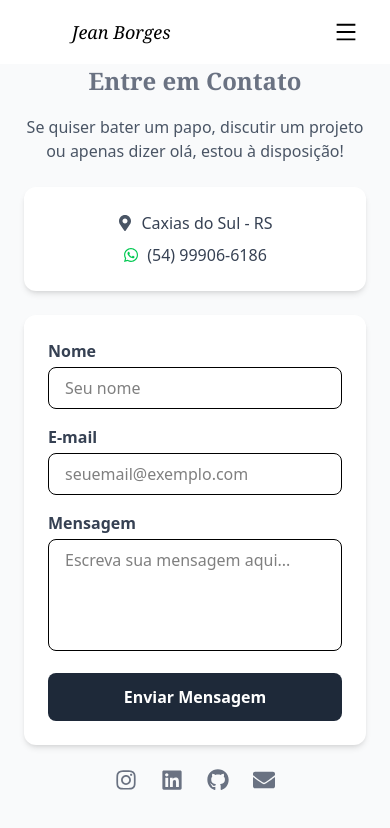
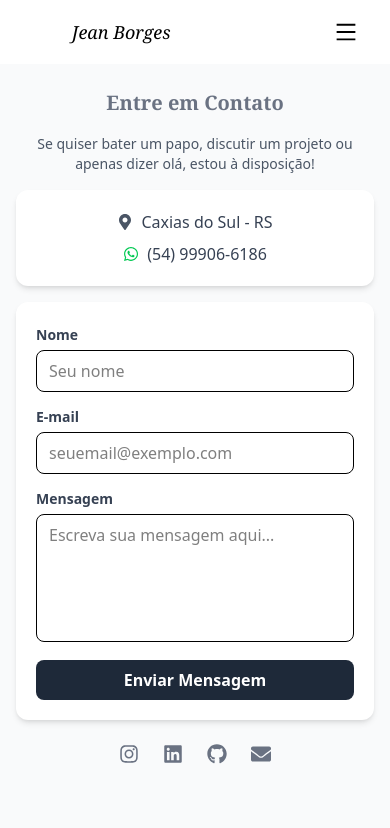
Before and after one commit to JeanDares/new-portifolio, a React (Vite) app: page /contact in a window 390 px wide. Shown: the top 828 px of the page. Built offline with nearby package versions, Linux system fonts and the light colour scheme.

Commit message:
fix- ajuste responsividade tela contato

```diff
--- a/src/pages/contact/Contact.tsx
+++ b/src/pages/contact/Contact.tsx
@@ -38,17 +38,17 @@ const Contact: React.FC = () => {
     };
 
     return (
-        <div className="flex flex-col items-center justify-center min-h-screen px-6 py-8 bg-gray-50">
-            <h1 className="text-4xl md:text-5xl font-bold font-serif text-gray-800 leading-tight text-center mb-4">
-                <span className="text-2xl md:text-3xl text-gray-500">Entre em Contato</span>
+        <div className="flex flex-col items-center justify-center min-h-screen px-4 sm:px-8 md:px-12 py-6 bg-gray-50">
+            <h1 className="text-3xl md:text-5xl font-bold font-serif text-gray-800 leading-tight text-center mb-4">
+                <span className="text-xl md:text-2xl text-gray-500">Entre em Contato</span>
             </h1>
 
-            <p className="text-md text-gray-600 text-center max-w-3xl mb-6">
+            <p className="text-sm md:text-md text-gray-600 text-center max-w-3xl mb-4">
                 Se quiser bater um papo, discutir um projeto ou apenas dizer olá, estou à disposição!
             </p>
 
             {/* Informações de Contato */}
-            <div className="bg-white p-6 shadow-md rounded-xl w-full max-w-2xl text-center mb-6">
+            <div className="bg-white p-5 shadow-md rounded-xl w-full max-w-full sm:max-w-lg md:max-w-2xl text-center mb-4">
                 <p className="text-gray-700 font-medium flex items-center justify-center space-x-2">
                     <FaMapMarkerAlt className="text-gray-600" />
                     <span>Caxias do Sul - RS</span>
@@ -67,49 +67,49 @@ const Contact: React.FC = () => {
             </div>
 
             {/* Formulário de Contato */}
-            <div className="bg-white p-6 shadow-md rounded-xl w-full max-w-2xl">
-                <form onSubmit={handleSubmit} className="flex flex-col space-y-4">
+            <div className="bg-white p-5 shadow-md rounded-xl w-full max-w-full sm:max-w-lg md:max-w-2xl">
+                <form onSubmit={handleSubmit} className="flex flex-col space-y-3">
                     <div>
-                        <label className="text-gray-700 font-semibold">Nome</label>
+                        <label className="text-gray-700 font-semibold text-sm md:text-md">Nome</label>
                         <input
                             type="text"
                             name="name"
                             value={formData.name}
                             onChange={handleChange}
                             required
-                            className="w-full mt-1 px-4 py-2 border rounded-lg focus:outline-none focus:ring-2 focus:ring-gray-300"
+                            className="w-full mt-1 px-3 py-2 border rounded-lg focus:outline-none focus:ring-2 focus:ring-gray-300"
                             placeholder="Seu nome"
                         />
                     </div>
 
                     <div>
-                        <label className="text-gray-700 font-semibold">E-mail</label>
+                        <label className="text-gray-700 font-semibold text-sm md:text-md">E-mail</label>
                         <input
                             type="email"
                             name="email"
                             value={formData.email}
                             onChange={handleChange}
                             required
-                            className="w-full mt-1 px-4 py-2 border rounded-lg focus:outline-none focus:ring-2 focus:ring-gray-300"
+                            className="w-full mt-1 px-3 py-2 border rounded-lg focus:outline-none focus:ring-2 focus:ring-gray-300"
                             placeholder="seuemail@exemplo.com"
                         />
                     </div>
 
                     <div>
-                        <label className="text-gray-700 font-semibold">Mensagem</label>
+                        <label className="text-gray-700 font-semibold text-sm md:text-md">Mensagem</label>
                         <textarea
                             name="message"
                             value={formData.message}
                             onChange={handleChange}
                             required
-                            className="w-full mt-1 px-4 py-2 border rounded-lg focus:outline-none focus:ring-2 focus:ring-gray-300 resize-none h-28"
+                            className="w-full mt-1 px-3 py-2 border rounded-lg focus:outline-none focus:ring-2 focus:ring-gray-300 resize-none h-32"
                             placeholder="Escreva sua mensagem aqui..."
                         />
                     </div>
 
                     <button
                         type="submit"
-                        className="w-full bg-gray-800 text-white py-3 rounded-lg font-semibold hover:bg-gray-700 transition duration-300"
+                        className="w-full bg-gray-800 text-white py-2 md:py-3 rounded-lg font-semibold hover:bg-gray-700 transition duration-300"
                     >
                         Enviar Mensagem
                     </button>
@@ -119,16 +119,16 @@ const Contact: React.FC = () => {
             {/* Redes Sociais */}
             <div className="flex space-x-6 text-gray-500 text-lg mt-6">
                 <a href="https://www.instagram.com/borges_jean/" target="_blank" rel="noopener noreferrer" className="hover:text-black transition">
-                    <FaInstagram size={22} />
+                    <FaInstagram size={20} />
                 </a>
                 <a href="https://www.linkedin.com/in/jean-borges-9a0b201b5/" target="_blank" rel="noopener noreferrer" className="hover:text-black transition">
-                    <FaLinkedin size={22} />
+                    <FaLinkedin size={20} />
                 </a>
                 <a href="https://github.com/JeanDares" target="_blank" rel="noopener noreferrer" className="hover:text-black transition">
-                    <FaGithub size={22} />
+                    <FaGithub size={20} />
                 </a>
                 <a href="mailto:jeanborgesdares@gmail.com" className="hover:text-black transition">
-                    <FaEnvelope size={22} />
+                    <FaEnvelope size={20} />
                 </a>
             </div>
         </div>
```
